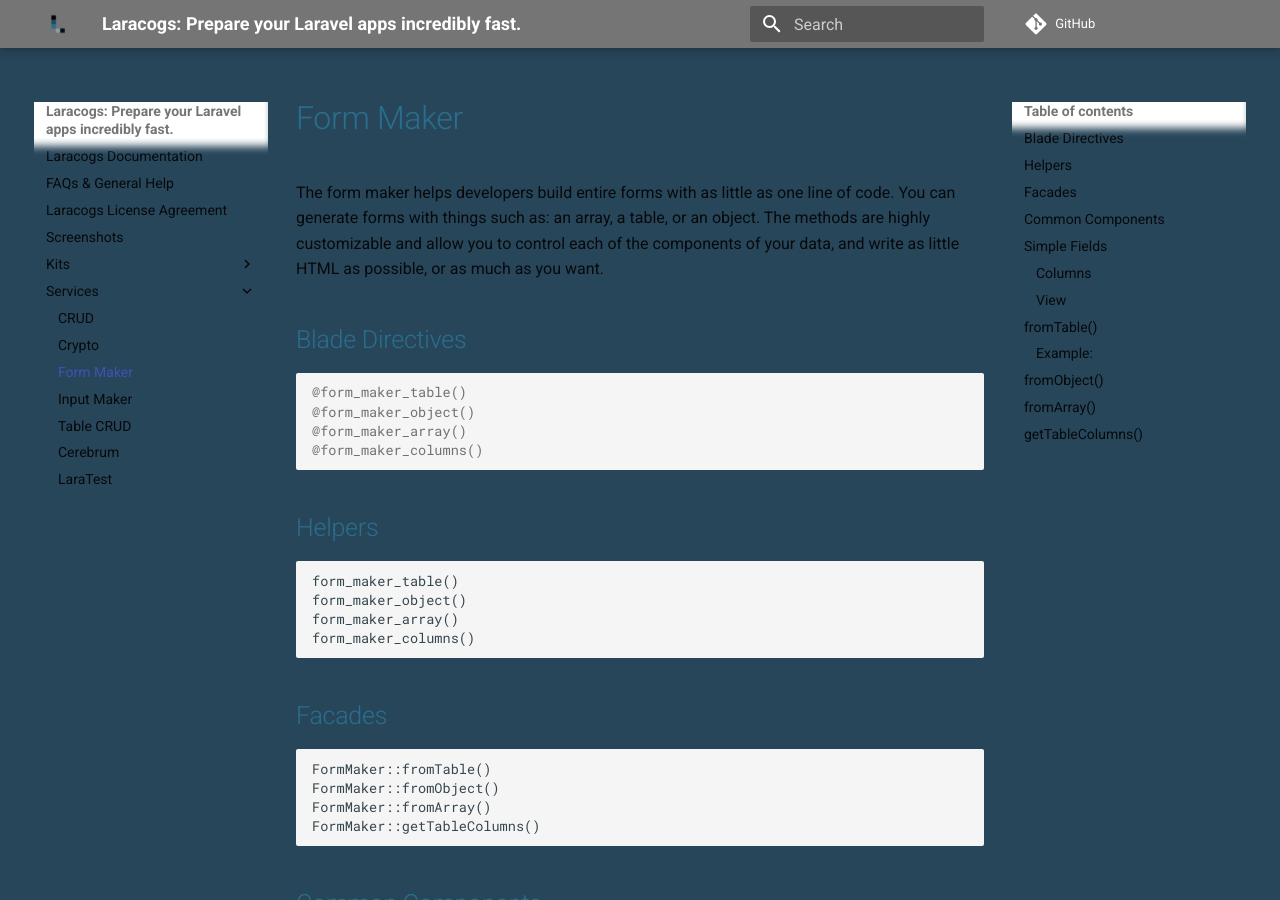
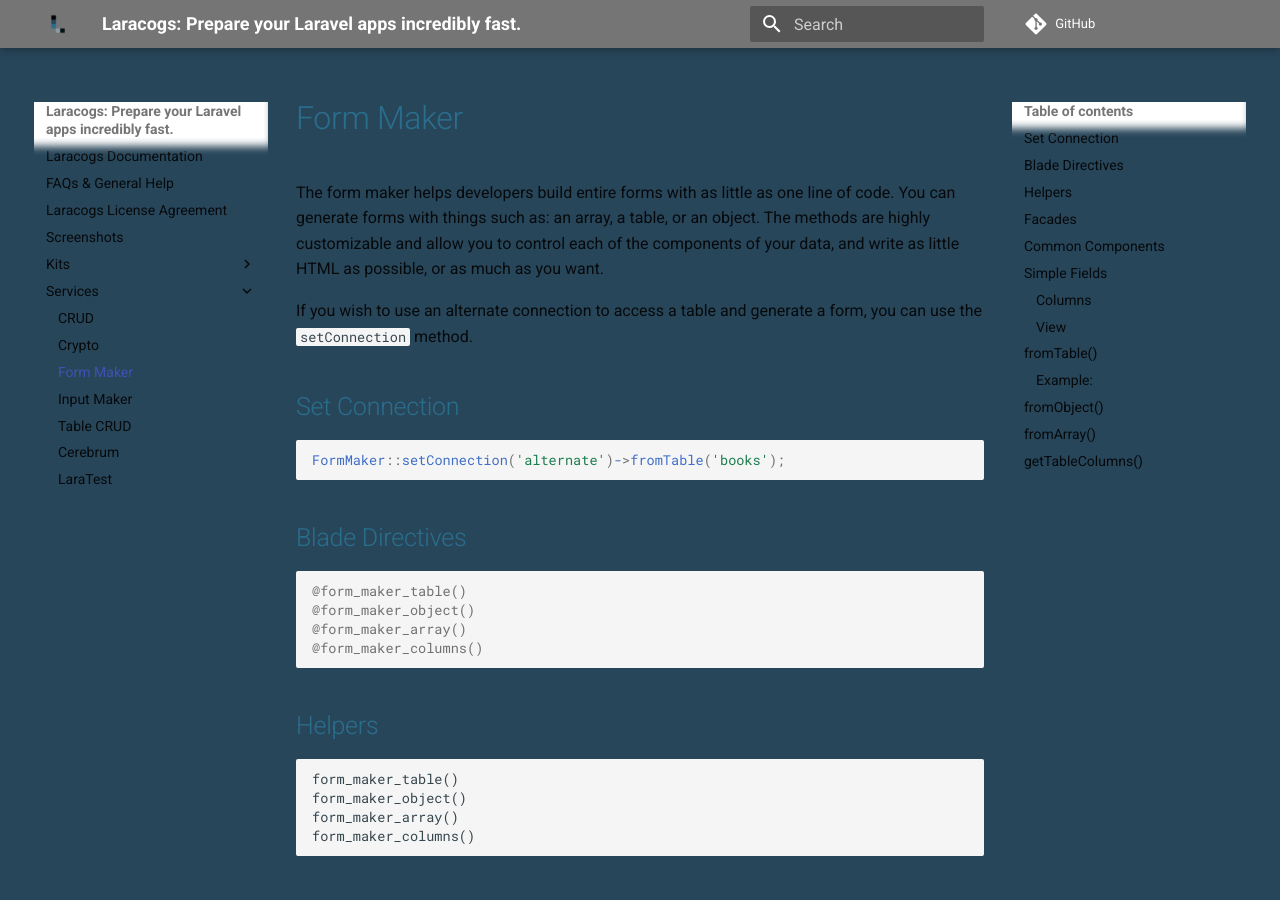
Before and after one commit to zoliszabo/laracogs-docs, an MkDocs documentation site: the page built from docs/Services/form_maker.md, in a window 1280 px wide and 900 px high. Built offline with MkDocs 1.6.1 and Material for MkDocs 9.7.7, drawn with Linux system fonts in a browser that asks for light colours; comment, search, counter and statistics services are not loaded.

Commit message:
connection notes

````diff
--- a/docs/Services/form_maker.md
+++ b/docs/Services/form_maker.md
@@ -1,6 +1,14 @@
 # Form Maker
 
 The form maker helps developers build entire forms with as little as one line of code. You can generate forms with things such as: an array, a table, or an object. The methods are highly customizable and allow you to control each of the components of your data, and write as little HTML as possible, or as much as you want.
+
+If you wish to use an alternate connection to access a table and generate a form, you can use the `setConnection` method.
+
+## Set Connection
+
+```
+FormMaker::setConnection('alternate')->fromTable('books');
+```
 
 ## Blade Directives
 
````
